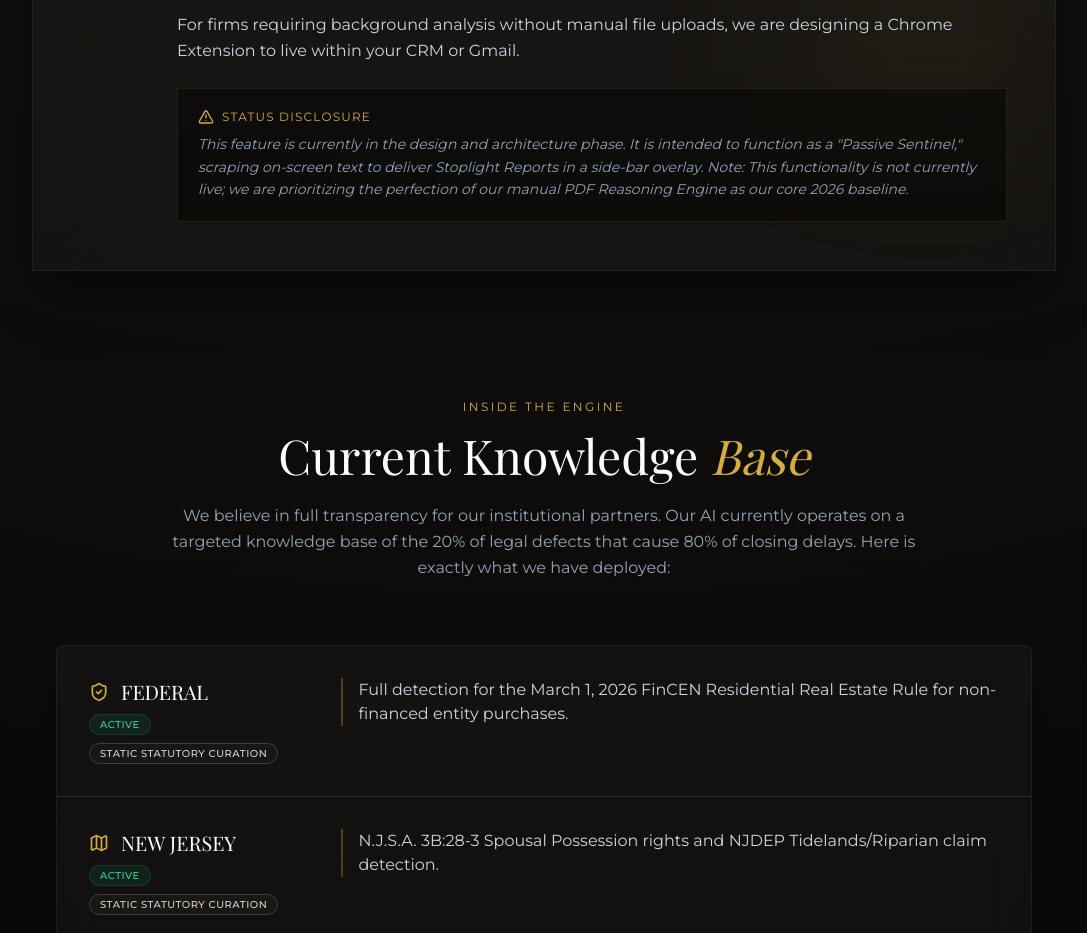
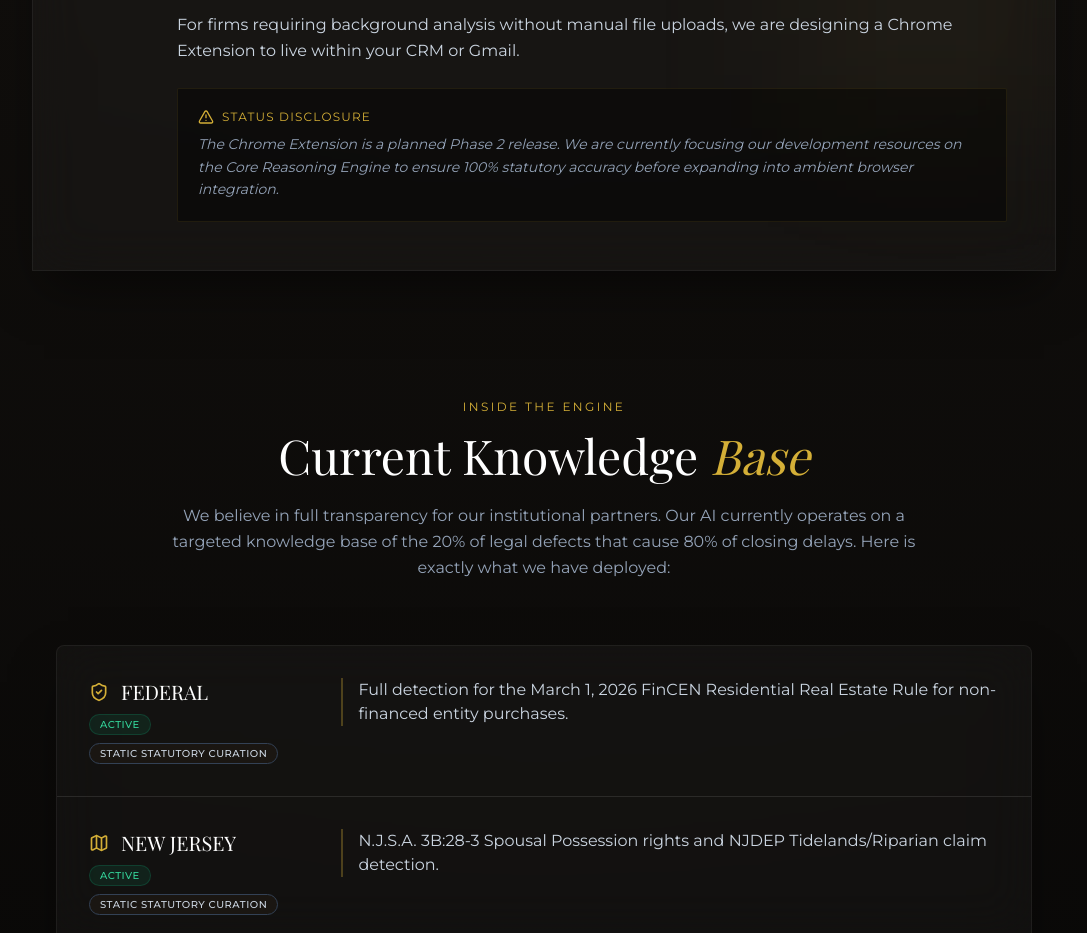
Before and after one commit to zaraiecastillo/titleguard-pro, a Next.js app: page /intelligence in a window 1280 px wide. Shown: the part 1720-2653 px from the top of the page, without its empty margins (96-1183 px from the left). Built offline with nearby package versions, Linux system fonts and the light colour scheme; a web font is replaced by a local one.

Commit message:
fix(ui): add extension-roadmap html id and update status disclosure

```diff
--- a/src/app/intelligence/page.tsx
+++ b/src/app/intelligence/page.tsx
@@ -171,6 +171,7 @@ export default function IntelligencePage() {
 
                 {/* The Ambient Intelligence Layer (Chrome Extension Roadmap) */}
                 <motion.div
+                    id="extension-roadmap"
                     initial={{ opacity: 0, y: 30 }}
                     whileInView={{ opacity: 1, y: 0 }}
                     viewport={{ once: true }}
@@ -202,7 +203,7 @@ export default function IntelligencePage() {
                                         Status Disclosure
                                     </h4>
                                     <p className="text-slate-400 font-sans text-sm leading-relaxed italic">
-                                        This feature is currently in the design and architecture phase. It is intended to function as a "Passive Sentinel," scraping on-screen text to deliver Stoplight Reports in a side-bar overlay. Note: This functionality is not currently live; we are prioritizing the perfection of our manual PDF Reasoning Engine as our core 2026 baseline.
+                                        The Chrome Extension is a planned Phase 2 release. We are currently focusing our development resources on the Core Reasoning Engine to ensure 100% statutory accuracy before expanding into ambient browser integration.
                                     </p>
                                 </div>
                             </div>
```
